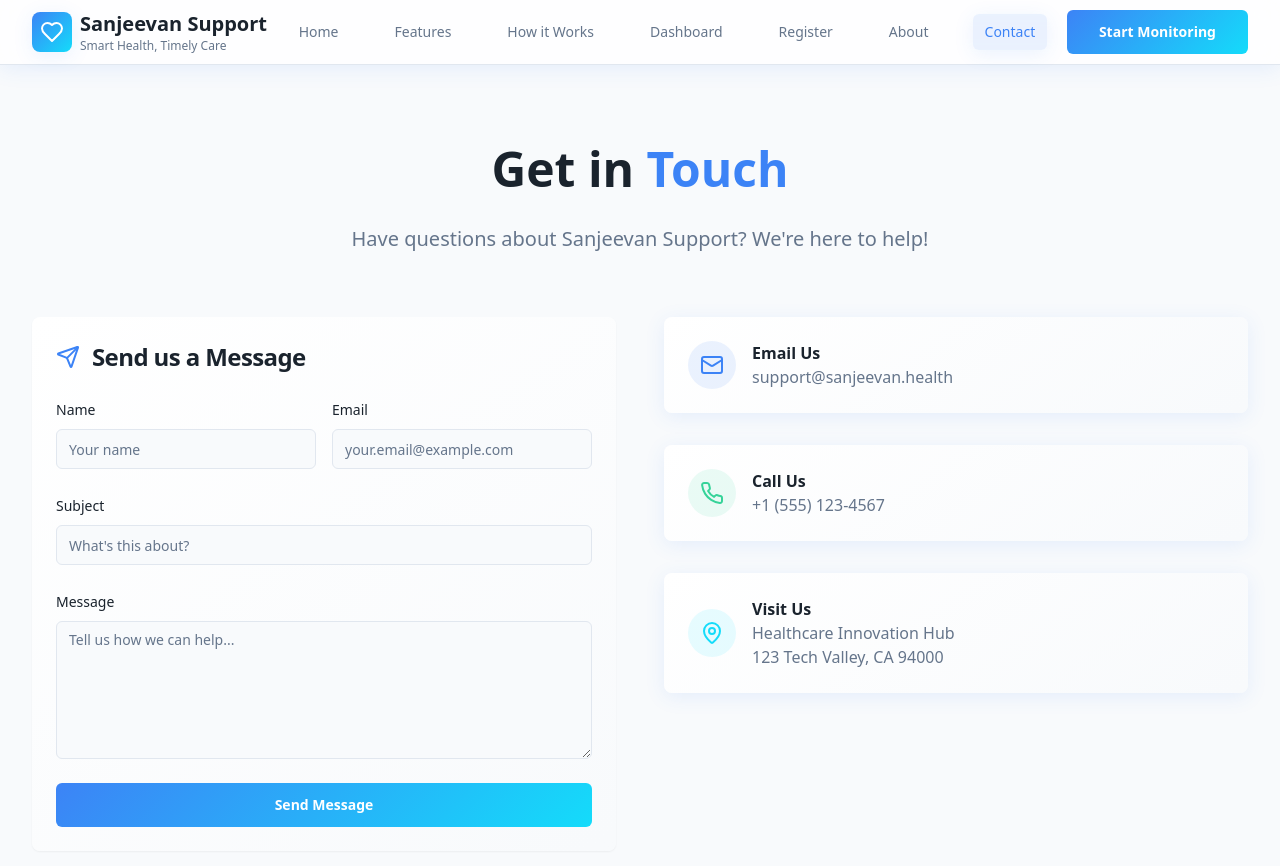
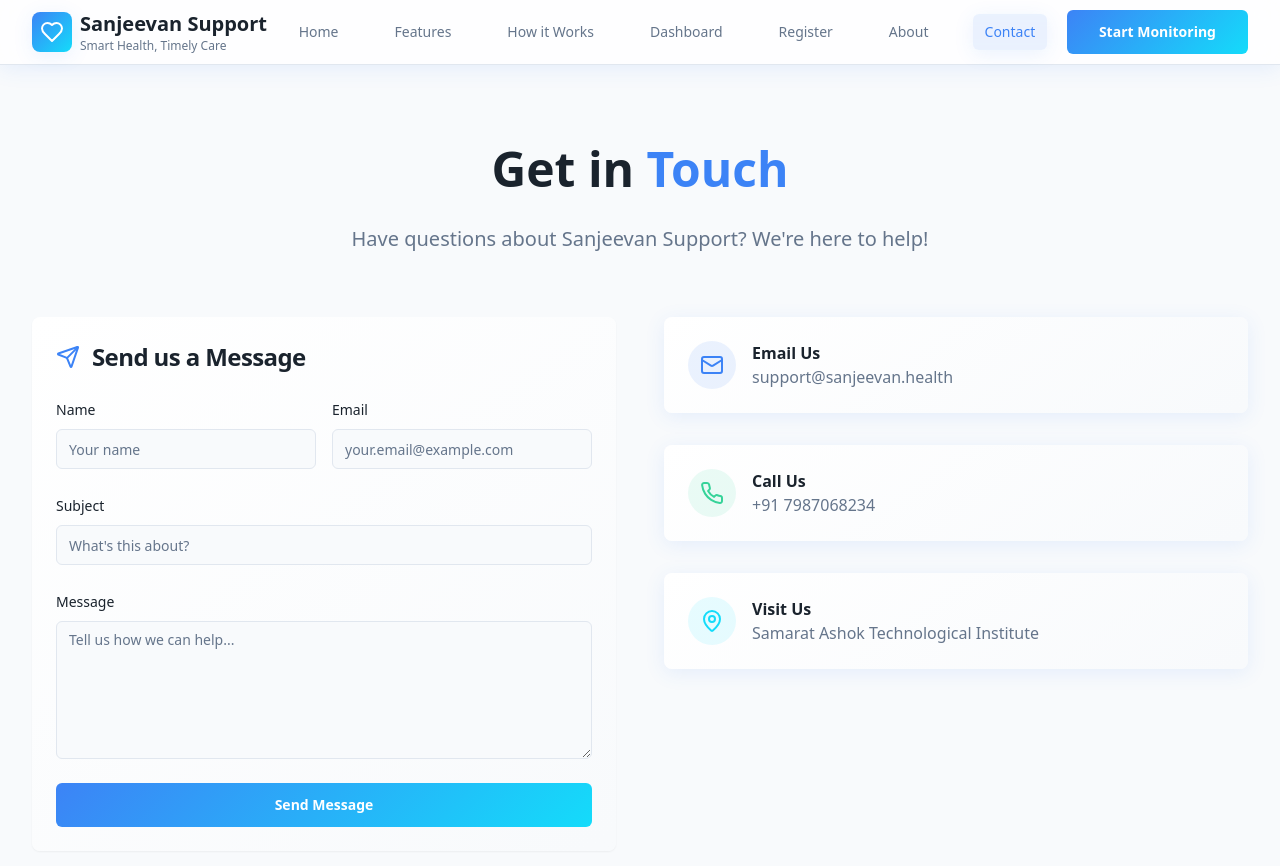
Before and after one commit to SakarRanat90/sanjeevan-health-guardian, a React (Vite) app: page /contact in a window 1280 px wide. Shown: the top 866 px of the page. Built offline with nearby package versions, Linux system fonts and the light colour scheme.

Commit message:
Update ContactPage.tsx

```diff
--- a/src/pages/ContactPage.tsx
+++ b/src/pages/ContactPage.tsx
@@ -121,7 +121,7 @@ export default function ContactPage() {
                   </div>
                   <div>
                     <h3 className="font-semibold">Call Us</h3>
-                    <p className="text-muted-foreground">+1 (555) 123-4567</p>
+                    <p className="text-muted-foreground">+91 7987068234</p>
                   </div>
                 </div>
               </CardContent>
@@ -135,7 +135,7 @@ export default function ContactPage() {
                   </div>
                   <div>
                     <h3 className="font-semibold">Visit Us</h3>
-                    <p className="text-muted-foreground">Healthcare Innovation Hub<br />123 Tech Valley, CA 94000</p>
+                    <p className="text-muted-foreground">Samarat Ashok Technological Institute</p>
                   </div>
                 </div>
               </CardContent>
```
